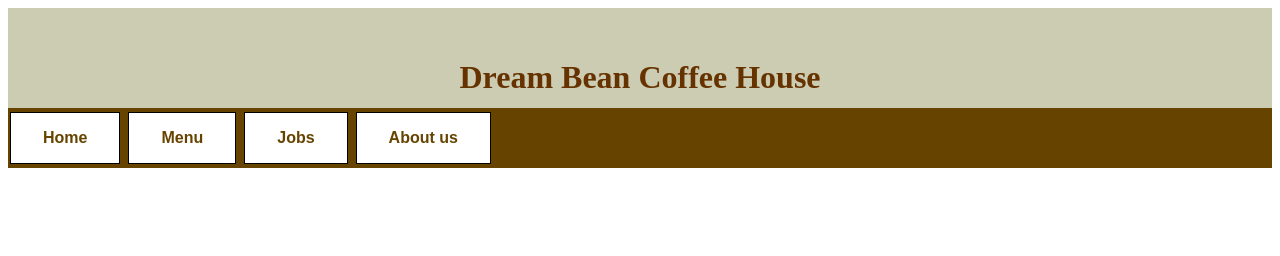
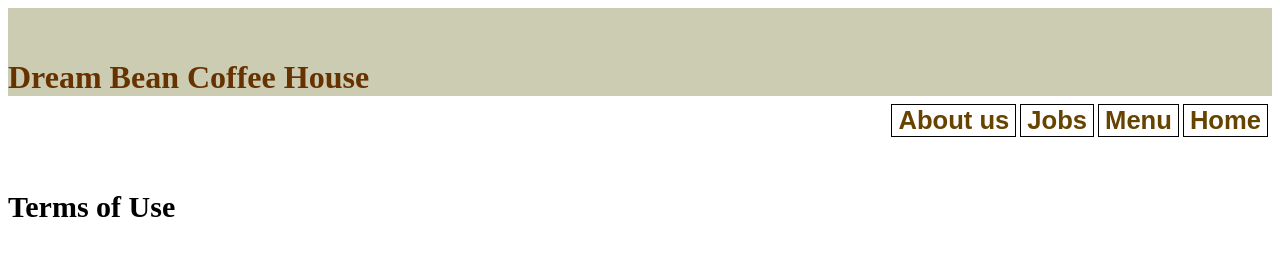
Before and after one commit to JhalakGupta/Coffee-Shop-Website, a plain HTML site: page terms.html in a window 1280 px wide. Drawn offline with Linux system fonts and the light colour scheme.

Commit message:
Update coffee.css

```diff
--- a/coffee.css
+++ b/coffee.css
@@ -1,81 +1,117 @@
-body{
-	background-color:white;
-	color:black;
+body {
+    background-color: white;
+    color: black;
 }
-header { background-color: #ccccb3;
+
+header {
+    background-color: #ccccb3;
+    text-align: left;
     color: #663300;
-	   /*background-image: url(coffeeImg.gif);*/
-	   background-position: right;
     background-repeat: no-repeat;
-	   text-align: center;
-	   height: 70px;
+    text-align: left;
     padding-top: 30px;
 }
 
-pre
-{
-  margin-left : 500;
+pre {
+    margin-left: 500;
 }
 
-h1 {margin-bottom: 0;
+h1 {
+    margin-bottom: 0;
 }
-nav { background-color:  #664400 ;
+
+nav {
+    float: right;
+    background-color: white;
+    /* Green */
+    margin-left: 10%;
+    border: 0px solid black;
+    color: #664400;
+    text-align: center;
+    text-decoration: none;
+    font-weight: bold;
+    display: inline-block;
+    font-size: 2vw;
+    margin: 4px 2px;
+    width: 100%;
+    -webkit-transition-duration: 0.4s;
+    /* Safari */
+    transition-duration: 0.4s;
+    cursor: pointer;
 }
-nav a { text-decoration: none; }
+
+nav a {
+    text-decoration: none;
+}
+
+
 /*a:hover {
     color: red;
     background-color: transparent;
     text-decoration: underline;
 }*/
 
-h2 { color: #664400;
-	font-size:45px
+h2 {
+    color: #664400;
+    font-size: 45px
 }
-h3 { color: #EAE70F;
-	font-size:45px;
-	text-align:center
+
+h3 {
+    color: #EAE70F;
+    font-size: 45px;
+    text-align: center
 }
-h4 { color: white;
-	font-size:30px;
+
+h4 {
+    color: black;
+    font-size: 30px;
 }
-.coffeeHouse { color: black;
+
+.coffeeHouse {
+    color: black;
     font-weight: bold;
-		  font-size:15px;
+    font-size: 1.9vw;
 }
-.fontSize{
-	font-size:200%;
+
+
+/*.fontSize {
+    font-size: 200%;
     padding: 1em;
-}
-.fontSize1{
-	font-size:120%;
+}*/
+
+.fontSize1 {
+    font-size: 120%;
     font-weight: bold;
     padding: 1em;
 }
-. fontSize2{
-font-size:50px;
 
+. fontSize2 {
+    font-size: 50px;
 }
 
+.button-group {}
 
-.button-group button{
-    background-color: white; /* Green */
+.button-group button {
+    float: right;
+    background-color: white;
+    /* Green */
     border: 1px solid black;
     color: #664400;
-    padding: 16px 32px;
     text-align: center;
     text-decoration: none;
     font-weight: bold;
     display: inline-block;
-    font-size: 16px;
+    font-size: 2vw;
     margin: 4px 2px;
-    -webkit-transition-duration: 0.4s; /* Safari */
+    -webkit-transition-duration: 0.4s;
+    /* Safari */
     transition-duration: 0.4s;
     cursor: pointer;
 }
 
-button:hover{
+button:hover {
     background-color: #ccccb3;
     /*font-weight: bold; */
     color: black;
-    box-shadow: 0 12px 16px 0 rgba(0,0,0,0.24), 0 17px 50px 0 rgba(0,0,0,0.19);
+    box-shadow: 0 12px 16px 0 rgba(0, 0, 0, 0.24), 0 17px 50px 0 rgba(0, 0, 0, 0.19);
 }
```
Lines whose indentation alone changed are shown as unchanged.
